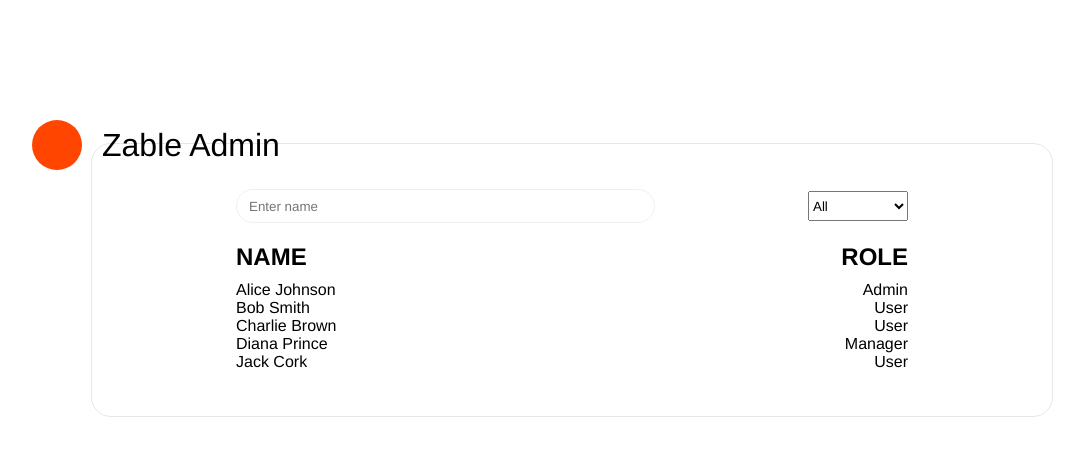
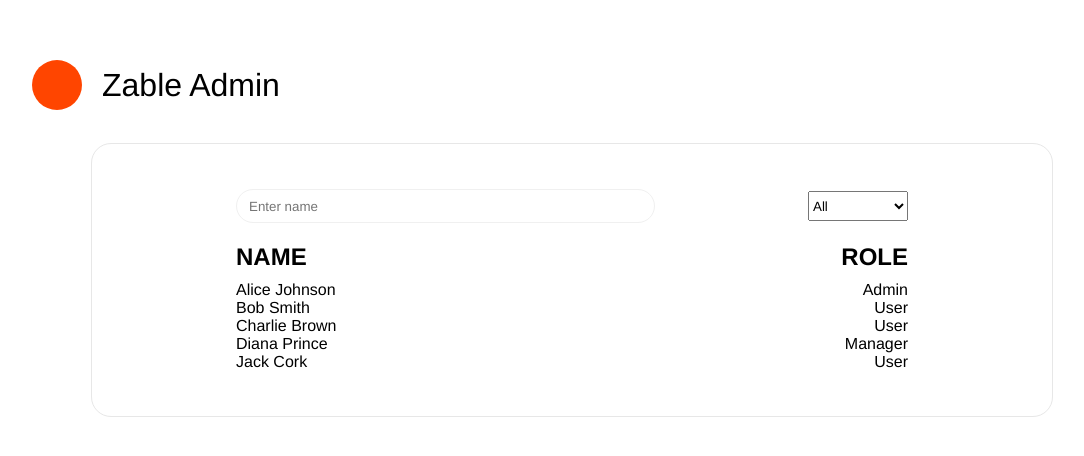
Before and after one commit to SanjeevMidda/search-and-filter, a React (Create React App) app: page / in a window 1280 px wide. Shown: the part 120-576 px from the top of the page, without its empty margins (68-1152 px from the left). Built offline with nearby package versions, Linux system fonts and the light colour scheme.

Commit message:
Adjust title position in index.css
Adjusted title spacing

```diff
--- a/src/index.css
+++ b/src/index.css
@@ -64,7 +64,7 @@ select {
 
 #title {
   position: absolute;
-  top: 240px;
+  top: 180px;
   left: 100px;
   display: flex;
   justify-content: center;
```
